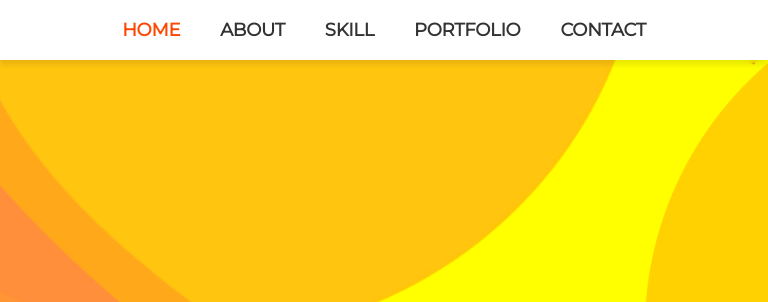
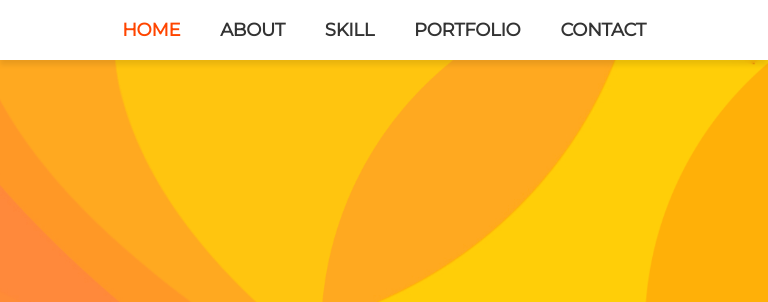
Before and after one commit to hyeminem-Jo/Portfolio, a website: page index.html in a window 768 px wide. Shown: the top 302 px of the page. Drawn offline with nearby package versions, Linux system fonts and the light colour scheme; a web font is replaced by a local one.

Commit message:
🐛 Fix background

```diff
--- a/index.html
+++ b/index.html
@@ -67,11 +67,10 @@
   <div class="visual">
     <div class="parallax">
       <div class="background" aria-hidden="true">
-        <div class="floating floating-01 lg-only">
+        <div class="floating floating-01">
           <img src="./images/object01.png" alt="배경 이미지 요소">
         </div>
-        <div class="floating floating-02 lg-only">
-        <!-- <div class="floating floating-02 sm-hidden"> -->
+        <div class="floating floating-02 sm-hidden">
           <img src="./images/object02.png" alt="배경 이미지 요소">
         </div>
       </div>
@@ -367,11 +366,10 @@
     <section class="main-contact">
       <div class="parallax">
         <div class="background" aria-hidden="true">
-          <div class="floating floating-01 lg-only">
+          <div class="floating floating-01">
             <img src="./images/object01.png" alt="배경 이미지 요소">
           </div>
-          <div class="floating floating-02 lg-only">
-          <!-- <div class="floating floating-02 sm-hidden"> -->
+          <div class="floating floating-02 sm-hidden">
             <img src="./images/object02.png" alt="배경 이미지 요소">
           </div>
         </div>
--- a/styles/components/_parallax.scss
+++ b/styles/components/_parallax.scss
@@ -12,7 +12,7 @@
     height: 100%;
     z-index: -1;
     pointer-events: none;
-    background: url('/images/bg-mobile.png') no-repeat center;
+    background: url('/images/bg13.jpg') no-repeat center;
     background-attachment: fixed;
     background-size: cover;
     filter: contrast(1.2);
@@ -43,40 +43,24 @@
     }
   }
 
-  @include responsive(T) {
+
+  @media all and (min-width: 768px) and (max-width: 1199px) {
+
     .background {
-      background: url('/images/bg-tablet.png') no-repeat center;
-      background-attachment: fixed;
-      background-size: cover;
+      .floating {
+        &-01 {
+          top: -15%;
+          left: -40%;
+        }
+        &-02 {
+          top: -2%;
+          right: -75%;
+        }
+      }
     }
   }
 
-  @include responsive(D) {
-    .background {
-      background: url('/images/bg13.jpg') no-repeat center;
-      background-attachment: fixed;
-      background-size: cover;
-    }
+  @include responsive(T) {
+    @include flexbox(start);
   }
-
-
-  // @media all and (min-width: 768px) and (max-width: 1199px) {
-
-  //   .background {
-  //     .floating {
-  //       &-01 {
-  //         top: -15%;
-  //         left: -40%;
-  //       }
-  //       &-02 {
-  //         top: -2%;
-  //         right: -75%;
-  //       }
-  //     }
-  //   }
-  // }
-
-  // @include responsive(T) {
-  //   @include flexbox(start);
-  // }
 }
```
